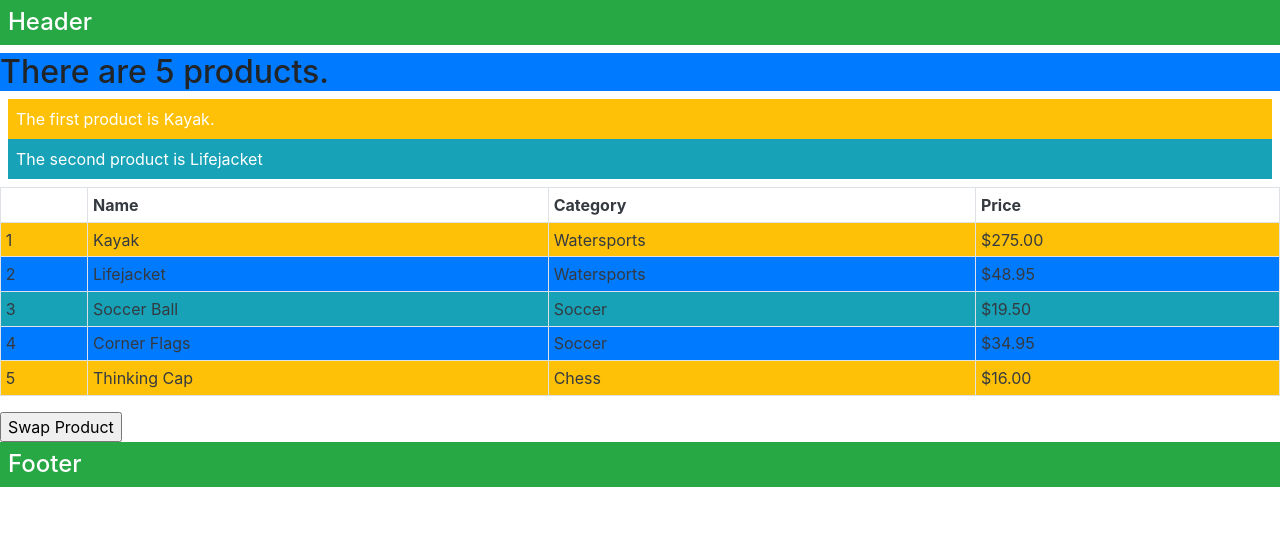
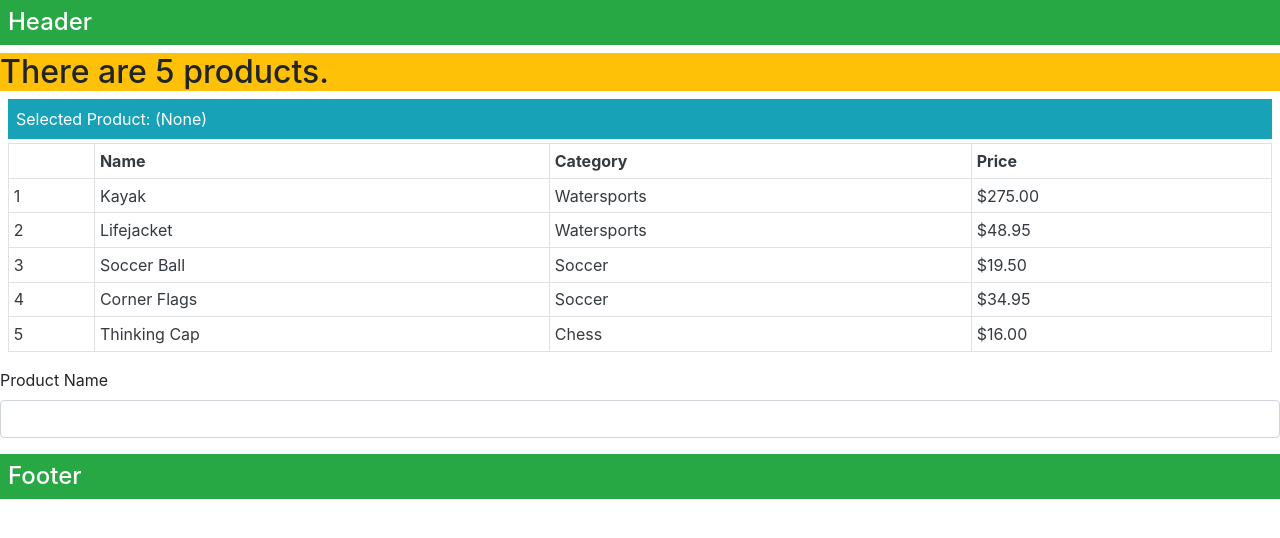
Before and after one commit to John-Cassidy/angular-details, an Angular app: page / in a window 1280 px wide. Shown: the top 538 px of the page. Built offline with nearby package versions, Linux system fonts and the light colour scheme.

Commit message:
unclutter and add selectedProduct in product.component.html

```diff
--- a/src/app/app.module.ts
+++ b/src/app/app.module.ts
@@ -4,6 +4,7 @@ import { NgModule } from '@angular/core';
 import { AppRoutingModule } from './app-routing.module';
 import { AppComponent } from './app.component';
 import { ProductComponent } from './product.component';
+import { FormsModule, ReactiveFormsModule } from '@angular/forms';
 
 @NgModule({
   declarations: [
@@ -12,7 +13,9 @@ import { ProductComponent } from './product.component';
   ],
   imports: [
     BrowserModule,
-    AppRoutingModule
+    AppRoutingModule,
+    FormsModule,
+    ReactiveFormsModule
   ],
   providers: [],
   bootstrap: [ProductComponent]
--- a/src/app/product.component.html
+++ b/src/app/product.component.html
@@ -1,26 +1,21 @@
 <ng-template #titleTemplate let-text="title">
-  <h4 class="p-2 bg-success text-white">{{text}}</h4>
+  <h4 class="p-2 bg-success text-white">{{ text }}</h4>
 </ng-template>
 
-<ng-template [ngTemplateOutlet]="titleTemplate"
-             [ngTemplateOutletContext]="{title: 'Header'}">
+<ng-template
+  [ngTemplateOutlet]="titleTemplate"
+  [ngTemplateOutletContext]="{ title: 'Header' }"
+>
 </ng-template>
 
-<div class="bg-primary">
-  <h2>
-    There are {{getProductCount()}} products.
-  </h2>
+<div class="bg-warning">
+  <h2>There are {{ getProductCount() }} products.</h2>
 </div>
 
-<div class="text-white m-2">
-  <div [ngClass]="getClassesByPosition(0)">
-    The first product is {{getProductByPosition(0).name}}.
+<div class="m-2">
+  <div class="bg-info text-white p-2">
+    Selected Product: {{ selectedProduct || '(None)' }}
   </div>
-  <div [ngClass]="getClassesByPosition(1)">
-    The second product is {{getProductByPosition(1).name}}
-  </div>
-</div>
-
   <table class="table table-sm table-bordered mt-1 text-dark">
     <tr class="text-dark">
       <th></th>
@@ -28,20 +23,31 @@
       <th>Category</th>
       <th>Price</th>
     </tr>
-  <tr *ngFor="let item of getProducts(); let i = index;
-  let odd = odd; let first = first; let last = last; trackBy:getKey"
-    [class.bg-primary]="odd" [class.bg-info]="!odd" [class.bg-warning]="first || last">
-    <td>{{ i + 1}}</td>
-    <td>{{item.name}}</td>
-    <td>{{item.category}}</td>
-    <td>{{item.price | currency}}</td>
+    <tr
+      *ngFor="
+        let item of getProducts();
+        let i = index;
+        let odd = odd;
+        let first = first;
+        let last = last;
+        trackBy: getKey
+      "
+      [class.bg-info]="getSelected(item)"
+    >
+      <td (mouseover)="selectedProduct=item.name">{{ i + 1 }}</td>
+      <td>{{ item.name }}</td>
+      <td>{{ item.category }}</td>
+      <td>{{ item.price | currency }}</td>
     </tr>
   </table>
-
-<div>
-  <input type="button" (click)="swapProduct()" value="Swap Product"/>
+</div>
+<div class="form-group">
+  <label>Product Name</label>
+  <input class="form-control" (input)="selectedProduct=$event.target.value" />
 </div>
 
-<ng-template [ngTemplateOutlet]="titleTemplate"
-[ngTemplateOutletContext]="{title: 'Footer'}">
+<ng-template
+  [ngTemplateOutlet]="titleTemplate"
+  [ngTemplateOutletContext]="{ title: 'Footer' }"
+>
 </ng-template>
--- a/src/app/product.component.ts
+++ b/src/app/product.component.ts
@@ -14,17 +14,9 @@ export class ProductComponent implements OnInit {
   public model: Model = new Model();
   public counter = 1;
   public targetName = 'Kayak';
+  public selectedProduct: string;
 
   ngOnInit() {
-  }
-
-  getProductByPosition(position: number): Product {
-    return this.model.getProducts()[position];
-  }
-
-  getClassesByPosition(position: number): string {
-    const product = this.getProductByPosition(position);
-    return 'p-2 ' + (product.price < 50 ? 'bg-info' : 'bg-warning');
   }
 
   getProduct(key: number): Product {
@@ -39,8 +31,8 @@ export class ProductComponent implements OnInit {
     return this.getProducts().length;
   }
 
-  swapProduct() {
-    this.model.swapProduct();
+  getSelected(product: Product): boolean {
+    return product.name === this.selectedProduct;
   }
 
   get nextProduct(): Product {
```
Lines whose indentation alone changed are shown as unchanged.
